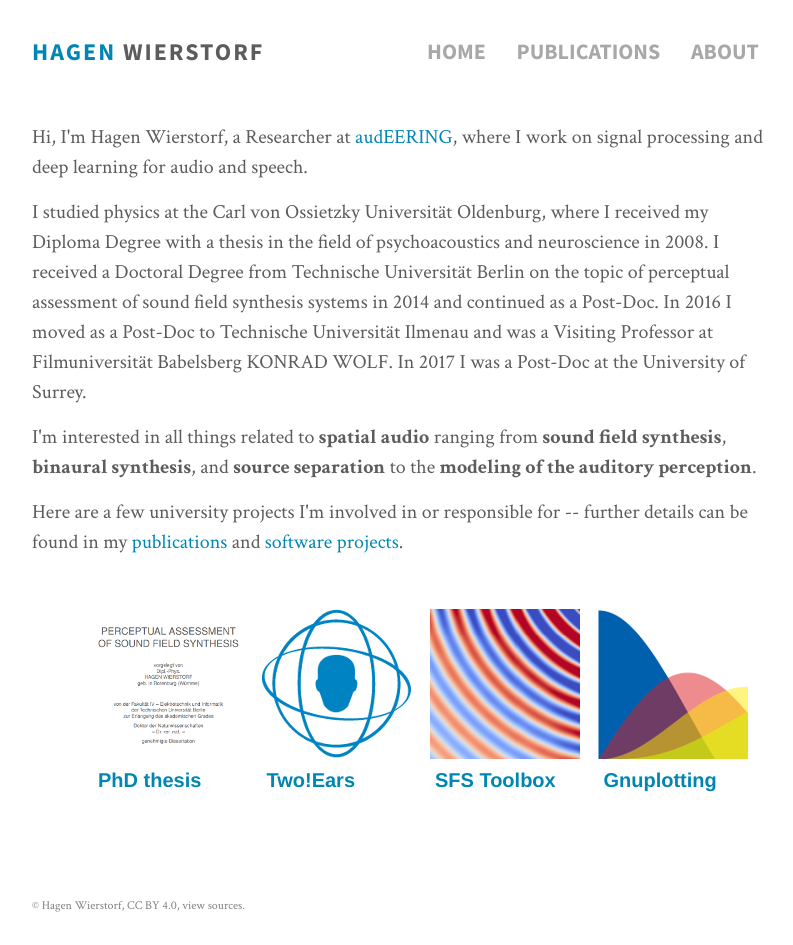
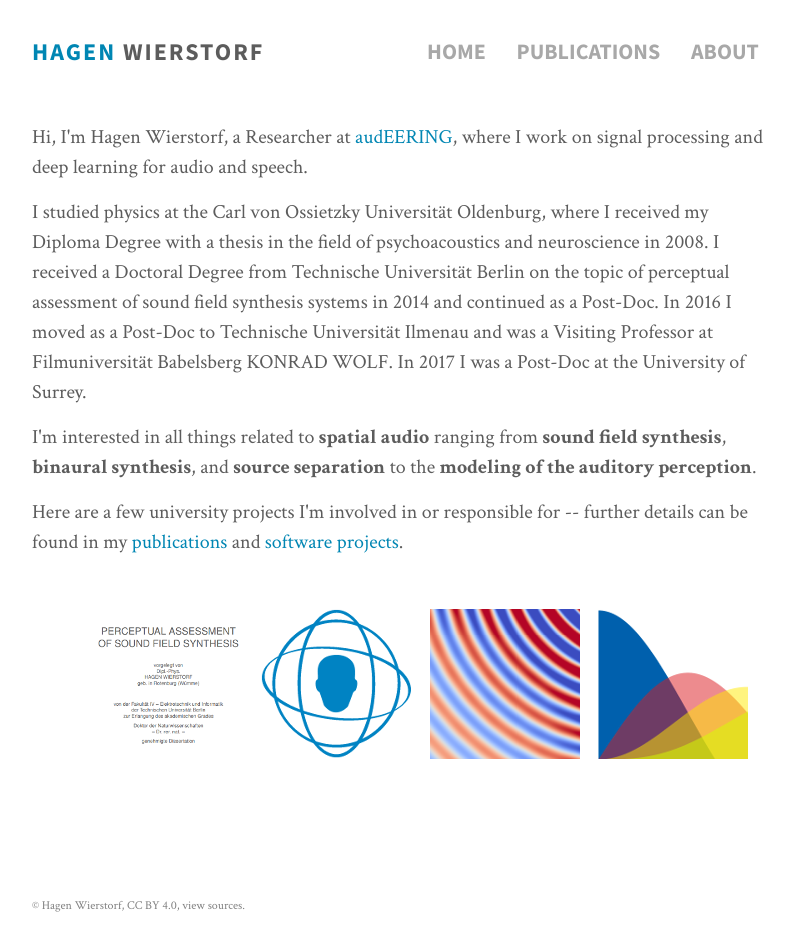
Before and after one commit to hagenw/hagenw.github.io, a Jekyll site: the page built from about.html, in a window 1280 px wide. Shown: the whole page, without its empty margins (238-1031 px from the left). Built offline with Jekyll 4.4.1, drawn with Linux system fonts in a browser that asks for light colours; some web fonts are replaced.

Commit message:
Clean up project links

```diff
--- a/about.html
+++ b/about.html
@@ -36,20 +36,16 @@ permalink: /about/
     <div class="container">
       <ul class="project">
         <li>
-          <a href="http://dx.doi.org/10.14279/depositonce-4310"><img width="150px" src="../assets/icons/thesis.png"/>
-            <h3><span>PhD thesis</span></h3></a>
+          <a href="http://dx.doi.org/10.14279/depositonce-4310"><img width="150px" src="../assets/icons/thesis.png"/></a>
         </li>
         <li>
-          <a href="http://twoears.eu"><img width="150px" src="../assets/icons/twoears.png"/>
-            <h3><span>Two!Ears</span></h3></a>
+          <a href="http://twoears.eu"><img width="150px" src="../assets/icons/twoears.png"/></a>
         </li>
         <li>
-          <a href="http://sfstoolbox.org"><img width="150px" src="../assets/icons/sfs.png"/>
-            <h3><span>SFS Toolbox</span></h3></a>
+          <a href="http://sfstoolbox.org"><img width="150px" src="../assets/icons/sfs.png"/></a>
         </li>
         <li>
-          <a href="http://gnuplotting.org"><img width="150px" src="../assets/icons/gnuplotting.png"/>
-            <h3><span>Gnuplotting</span></h3></a>
+          <a href="http://gnuplotting.org"><img width="150px" src="../assets/icons/gnuplotting.png"/></a>
         </li>
       </ul>
     </div>
```
